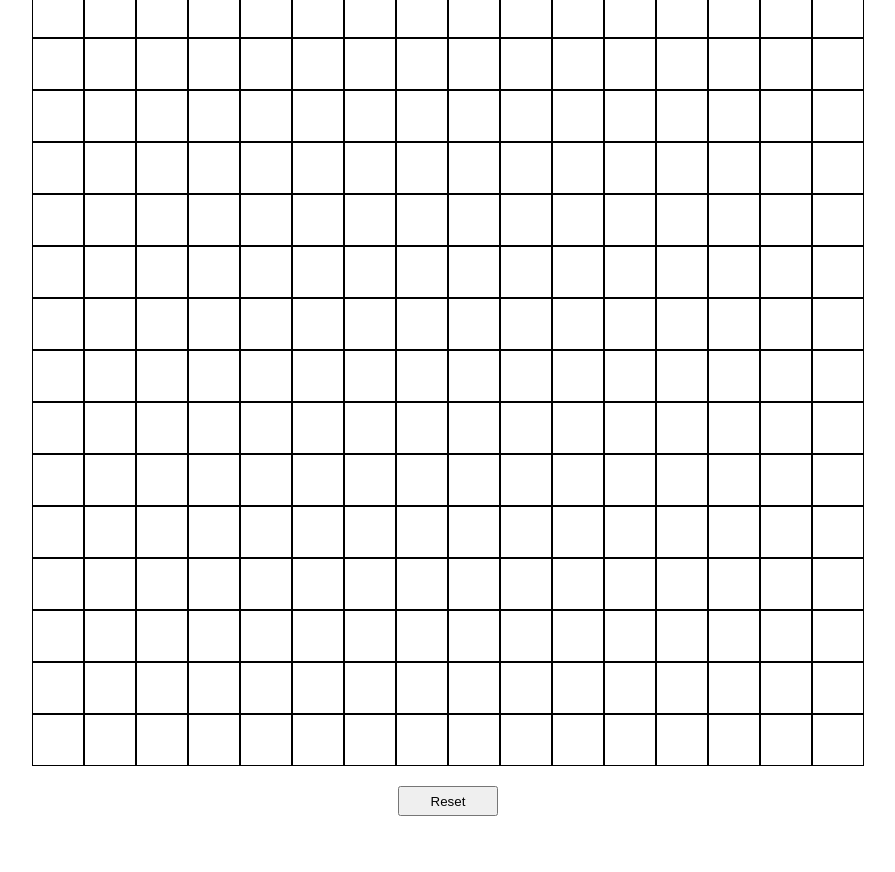
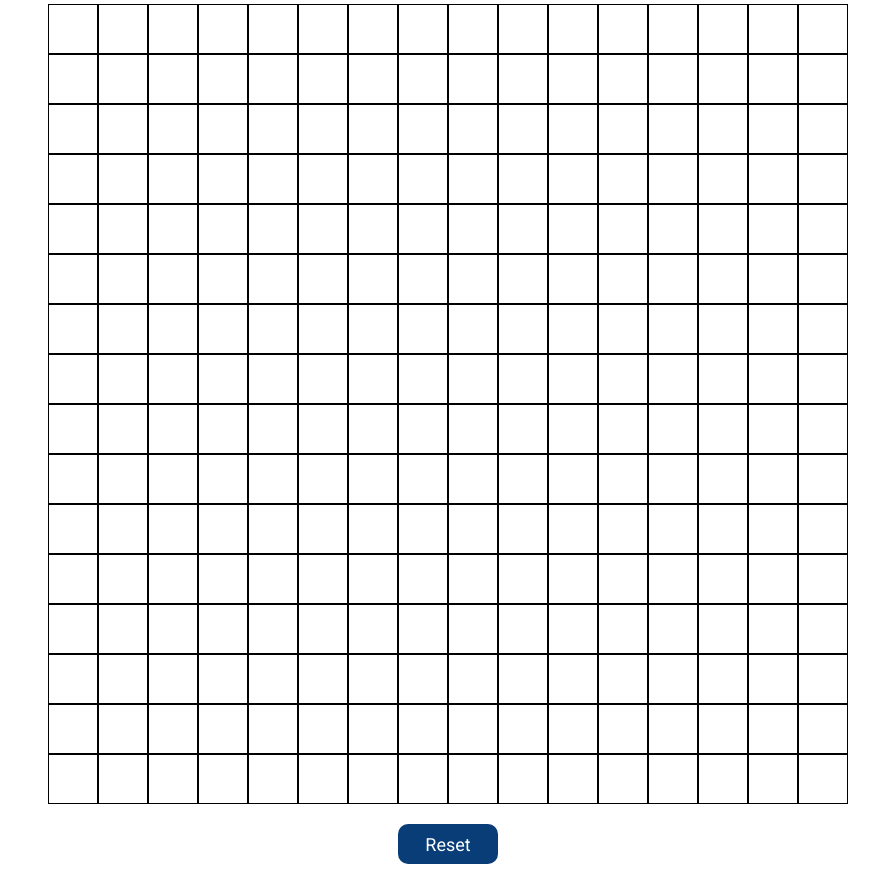
Before and after one commit to Rahmanberdi/etch-a-sketch, a plain HTML site: page index.html in a window 1280 px wide. Shown: the part 74-946 px from the top of the page, without its empty margins (192-1087 px from the left). Before the commit the page ends 898 px from the top, so only its background shows below. Drawn offline with Linux system fonts and the light colour scheme; a web font is replaced by a local one.

Commit message:
added reset functionality and size of grids now changable

```diff
--- a/index.html
+++ b/index.html
@@ -5,10 +5,14 @@
     <meta name="viewport" content="width=device-width, initial-scale=1.0">
     <meta http-equiv="X-UA-Compatible" content="ie=edge">
     <link rel="stylesheet" href="style.css">
+    <link rel="preconnect" href="https://fonts.googleapis.com">
+    <link rel="preconnect" href="https://fonts.gstatic.com" crossorigin>
+    <link href="https://fonts.googleapis.com/css2?family=Roboto:ital,wght@0,100..900;1,100..900&family=Zalando+Sans:ital,wght@0,200..900;1,200..900&display=swap" rel="stylesheet">
     <script src="script.js" defer></script>
     <title>Etch-A-Sketch</title>
 </head>
 <body>
+<h1>Etch-A-Sketch</h1>
     <div id="container">
 
 
--- a/script.js
+++ b/script.js
@@ -1,22 +1,48 @@
 
 
 const container = document.getElementById("container");
+const reset_button = document.createElement('button');
+reset_button.className = 'reset_button';
+reset_button.innerText = 'Reset';
+let grid_size = 16;
+reset_button.addEventListener('click', () => {
+    grid_size = prompt('Enter grid size:');
+    if (grid_size > 100) {
+        grid_size = 100;
+    }
+    height_width = 800/grid_size;
+    remove_grid();
+    make_grid();
+    container.appendChild(reset_button);
+
+})
+let height_width = 800/grid_size;
 
 
-for (let i = 0; i < 16; i++) {
+
+
+function make_grid() {
+    for (let i = 0; i < grid_size; i++) {
         const row = document.createElement('div');
         row.className = 'row';
-    for (let j = 0; j < 16; j++) {
+        for (let j = 0; j < grid_size; j++) {
             const cell = document.createElement('div');
             cell.addEventListener('mouseover',() =>{
                 cell.style.backgroundColor = 'black';
             })
             cell.className = 'cell';
+            cell.style.width = height_width-2 + 'px';
+            cell.style.height = height_width-2 + 'px';
             row.appendChild(cell);
         }
         container.appendChild(row);
     }
-const reset_button = document.createElement('button');
-reset_button.className = 'reset_button';
-reset_button.innerText = 'Reset';
+}
+
+function remove_grid(){
+    document.querySelectorAll('.row').forEach((row) => row.remove());
+    document.querySelector('.reset_button').remove();
+}
+
+make_grid();
 container.appendChild(reset_button);
--- a/style.css
+++ b/style.css
@@ -1,3 +1,11 @@
+*{
+    font-family: "Roboto", sans-serif;
+}
+h1{
+    margin: 20px;
+    text-align: center;
+}
+
 #container{
     display: flex;
     flex-direction: column;
@@ -19,7 +27,22 @@
 }
 
 .reset_button{
+    transition-duration: 0.3s;
+    color: white;
+    border: none;
+    padding: 0;
+    cursor: pointer;
+    outline: inherit;
+    border-radius:10px;
     margin-top: 20px;
+    font-size: 18px;
+    background-color:#083D77;
     width:100px;
-    height:30px;
+    height:40px;
 }
+.reset_button:hover{
+
+
+    background-color: #79B6F6;
+    color: #121111;
+}
```
Lines whose indentation alone changed are shown as unchanged.
